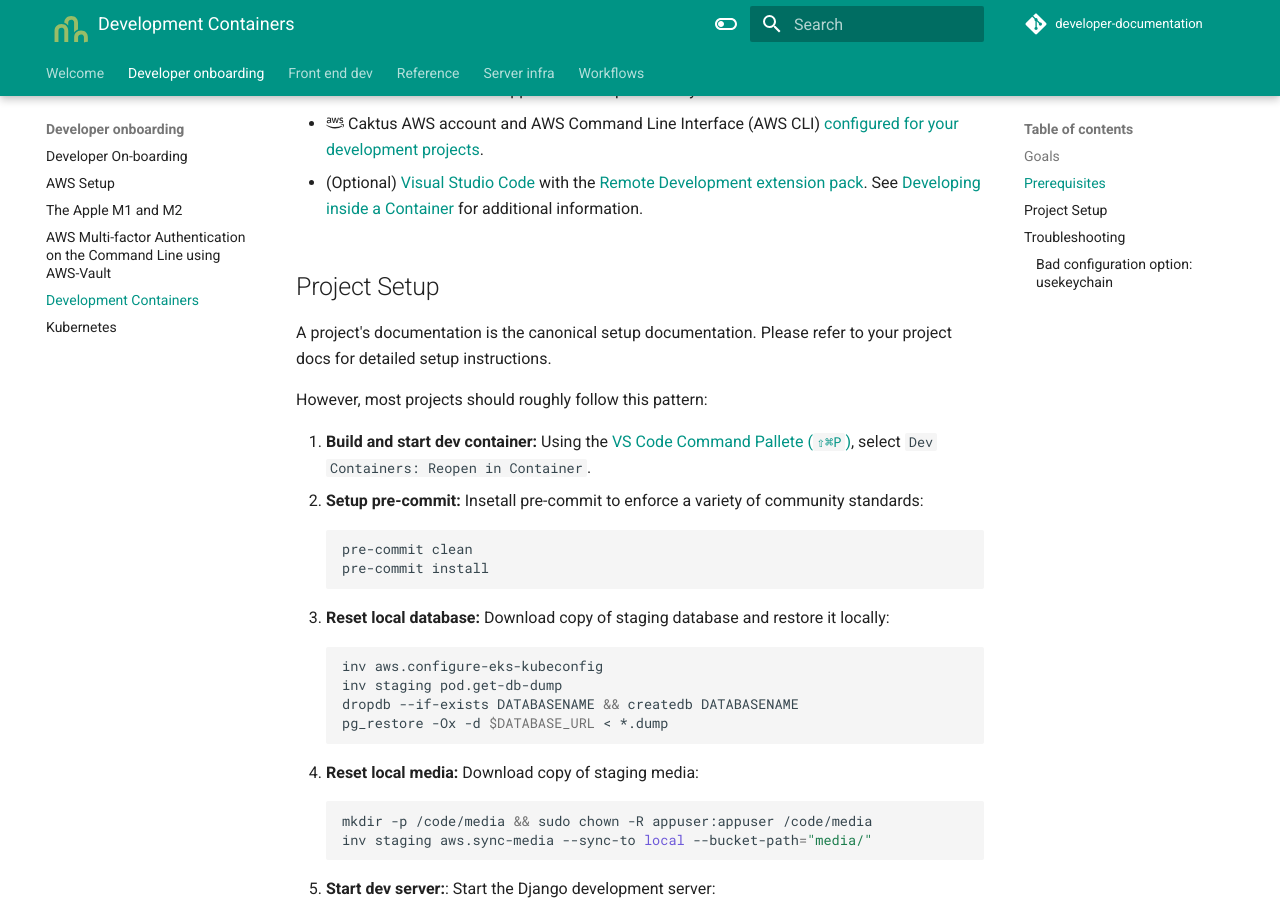
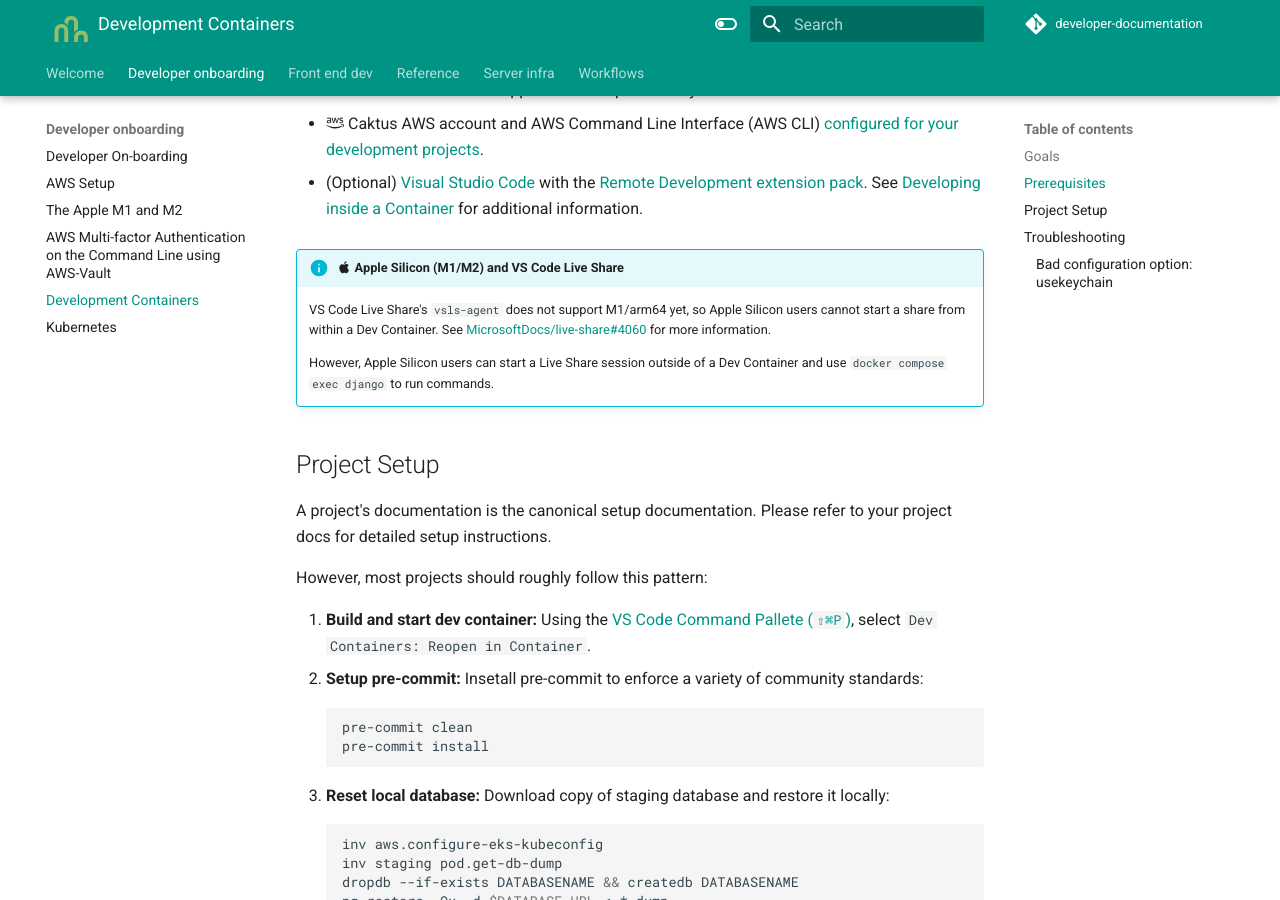
Before and after one commit to caktus/guidebook, an MkDocs documentation site: the page built from docs/developer-onboarding/dev-containers.md, in a window 1280 px wide and 900 px high, scrolled down 753 px. Built offline with MkDocs 1.6.1 and Material for MkDocs 9.7.7, drawn with Linux system fonts in a browser that asks for light colours; comment, search, counter and statistics services are not loaded.

Commit message:
add note about M1 and live share

```diff
--- a/docs/developer-onboarding/dev-containers.md
+++ b/docs/developer-onboarding/dev-containers.md
@@ -25,6 +25,12 @@
 * :fontawesome-brands-aws: Caktus AWS account and AWS Command Line Interface (AWS CLI) [configured for your development projects](AWS.md).
 
 * (Optional) [Visual Studio Code](https://code.visualstudio.com/) with the [Remote Development extension pack](https://aka.ms/vscode-remote/download/extension). See [Developing inside a Container](https://code.visualstudio.com/docs/remote/containers) for additional information.
+
+!!! info ":material-apple: Apple Silicon (M1/M2) and VS Code Live Share"
+
+    VS Code Live Share's `vsls-agent` does not support M1/arm64 yet, so Apple Silicon users cannot start a share from within a Dev Container. See [MicrosoftDocs/live-share#4060](https://github.com/MicrosoftDocs/live-share/issues/4060) for more information.
+
+    However, Apple Silicon users can start a Live Share session outside of a Dev Container and use `docker compose exec django` to run commands.
 
 ## Project Setup
 
```
